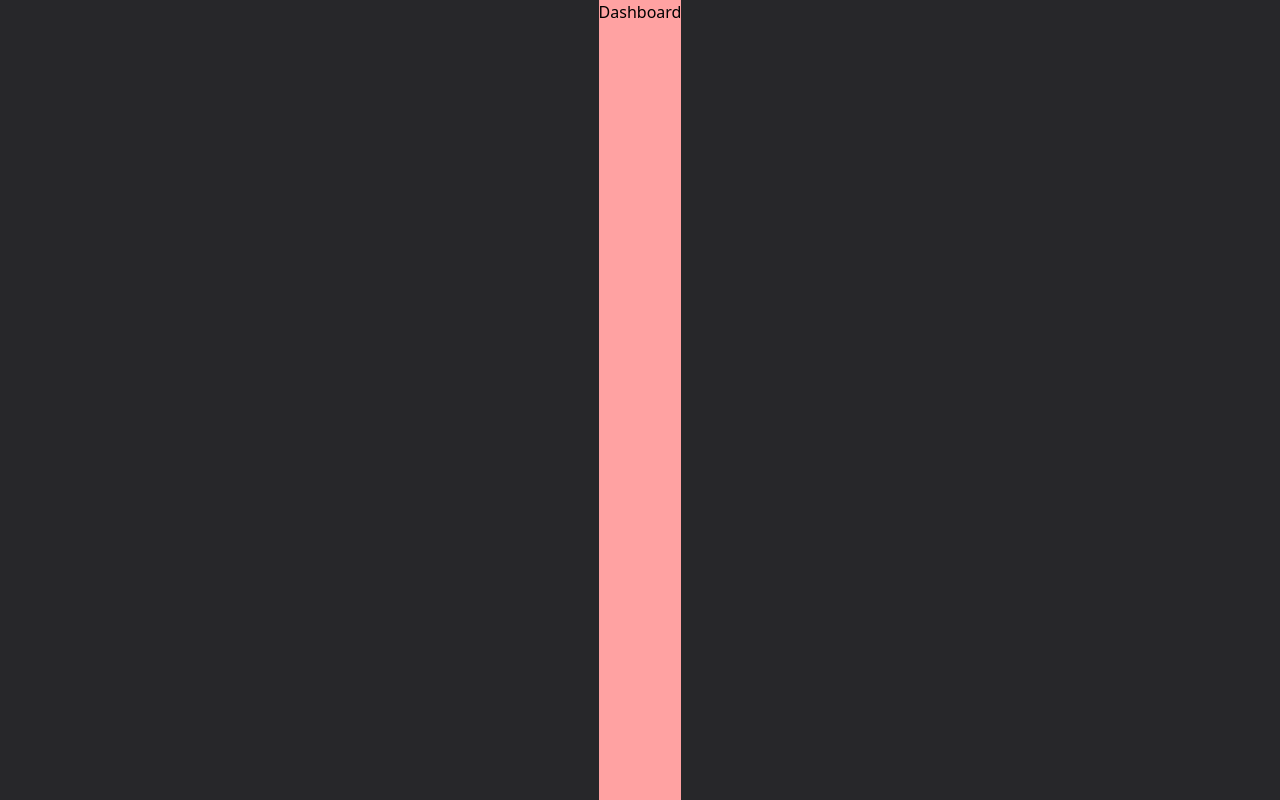
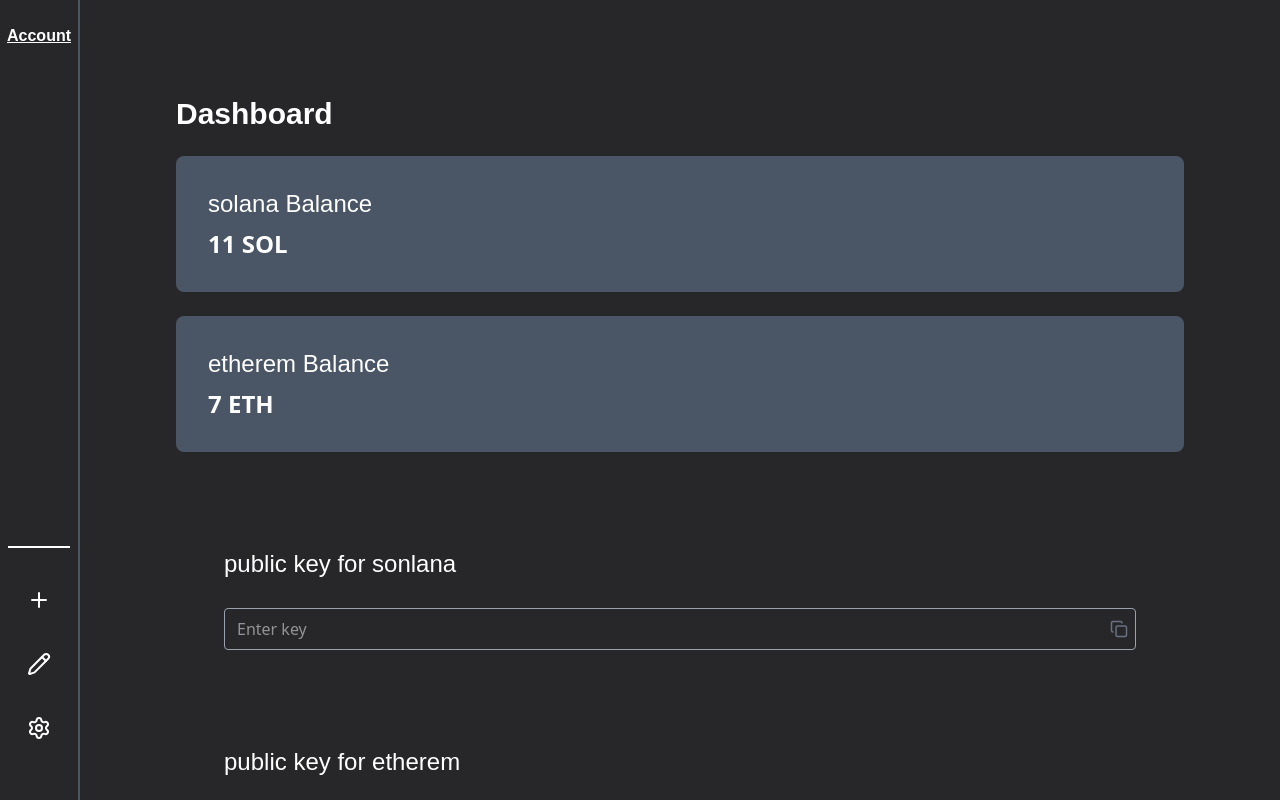
Before and after one commit to kumar2aman/web3_wallet_frontend, a Next.js app: page /dashboard in a window 1280 px wide. Built offline with nearby package versions, Linux system fonts and the light colour scheme.

Commit message:
added sidebar & public key on dashboard

```diff
--- a/package.json
+++ b/package.json
@@ -10,6 +10,7 @@
   },
   "dependencies": {
     "axios": "^1.11.0",
+    "lucide-react": "^0.539.0",
     "next": "15.4.5",
     "react": "19.1.0",
     "react-dom": "19.1.0"
--- /dev/null
+++ b/src/app/components/balance.tsx
@@ -0,0 +1,17 @@
+import React from 'react'
+
+interface BalanceProp {
+    title: string;
+    amount:string;
+}
+
+function Balance({title, amount}:BalanceProp) {
+  return (
+   <div className="bg-gray-600 p-8 rounded-lg mb-6">
+  <h2 className="text-2xl mb-2 font-ubuntu">{title} Balance</h2>
+  <p className="text-2xl font-semibold">{amount}</p>
+</div>
+  )
+}
+
+export default Balance
--- a/src/app/components/dashboard.tsx
+++ b/src/app/components/dashboard.tsx
@@ -1,11 +1,27 @@
-import React from 'react'
+import React from "react";
+import Balance from "./balance";
+import SideBar from "./sideBar";
+import KeyPair from "./keyPair";
 
 function Dashboard() {
   return (
-    <div className='bg-[#27272a]  h-screen w-full flex  justify-center '>
-    <div className='bg-red-300'>Dashboard</div>
-    </div>
-  )
+    <>
+      <div className="flex  text-white bg-background h-screen overflow-y-auto">
+       <SideBar/>
+       <div>
+
+       </div>
+        <div className=" w-full p-24 ">
+          <h1 className="text-3xl font-bold mb-6 font-ubuntu">Dashboard</h1>
+          <Balance title="solana" amount="11 SOL" />
+          <Balance title="etherem" amount="7 ETH" />
+          <KeyPair title= "sonlana" key= "123"/>
+          <KeyPair title= "etherem" key= "321"/>
+
+        </div>
+      </div>
+    </>
+  );
 }
 
-export default Dashboard
+export default Dashboard;
--- a/src/app/components/homepage.tsx
+++ b/src/app/components/homepage.tsx
@@ -2,7 +2,7 @@ import React from "react";
 
 function Homepage() {
   return (
-    <div className="bg-[#27272a] h-screen w-full flex flex-col  items-center ">
+    <div className="bg-background h-screen w-full flex flex-col  items-center ">
       <div className="mt-24 font-bold font-ubuntu text-[20vh] oldstyle-nums bg-gradient-to-b from-red-300 via-pink-600 to-red-600 bg-clip-text text-transparent">
         Web3Pocket
       </div>
--- /dev/null
+++ b/src/app/components/keyPair.tsx
@@ -0,0 +1,31 @@
+import React from "react";
+import { Copy } from "lucide-react";
+
+
+interface KeyPairProp {
+    title:string;
+    key:string;
+}
+
+function KeyPair({title, key}:KeyPairProp) {
+  return (
+    <div className="flex flex-col gap-y-7 mt-24 px-12">
+      <div className="font-ubuntu text-2xl ">public key for {title}</div>
+
+        <div className="relative">
+          <input
+            type="text"
+            placeholder="Enter key"
+            className=" w-full px-3 py-2 pr-10 border border-gray-400 rounded outline-none"
+          />
+          <Copy
+            className="absolute right-3 top-1/5 translate-1 text-gray-500 cursor-pointer hover:text-black"
+            size={18}
+          />
+        </div>
+
+    </div>
+  );
+}
+
+export default KeyPair;
--- /dev/null
+++ b/src/app/components/sideBar.tsx
@@ -0,0 +1,24 @@
+import React from "react";
+import { Pencil, Plus, Settings } from "lucide-react";
+function SideBar() {
+  return (
+    <div className="flex flex-col justify-between items-center border-r-2 border-gray-600 w-20 p-2 font-bold font-ubuntu">
+      <h3 className="mt-4 underline">Account</h3>
+      <div className="flex flex-col justify-between items-center gap-4 border-t-2 pt-7 w-full mb-10">
+        <div className="p-3 rounded-xl bg-transparent hover:bg-white group cursor-pointer transition-colors duration-200">
+          <Plus className="text-white group-hover:text-black size-6" />
+        </div>
+
+        <div className="p-3 rounded-xl bg-transparent hover:bg-white group cursor-pointer transition-colors duration-200">
+          <Pencil className="text-white group-hover:text-black size-6" />
+        </div>
+
+        <div className="p-3 rounded-xl bg-transparent hover:bg-white group cursor-pointer transition-colors duration-200">
+          <Settings className="text-white group-hover:text-black size-6" />
+        </div>
+      </div>
+    </div>
+  );
+}
+
+export default SideBar;
--- a/src/app/createWallet/page.tsx
+++ b/src/app/createWallet/page.tsx
@@ -3,7 +3,7 @@ import CreateWallet from '../components/createWallet'
 
 function page() {
     return(
- <div className="bg-[#27272a] h-screen w-full flex justify-center items-center">
+ <div className="bg-background h-screen w-full flex justify-center items-center">
         <CreateWallet/>
       </div>
 )}
--- a/src/app/globals.css
+++ b/src/app/globals.css
@@ -7,4 +7,6 @@
 
 @theme{
   --font-ubuntu: "Ubuntu", sans-serif;
+  --color-background: #27272a;
+
 }
```
Also changed, not shown: 1 other file (tests, documents, lock files or other folders).
